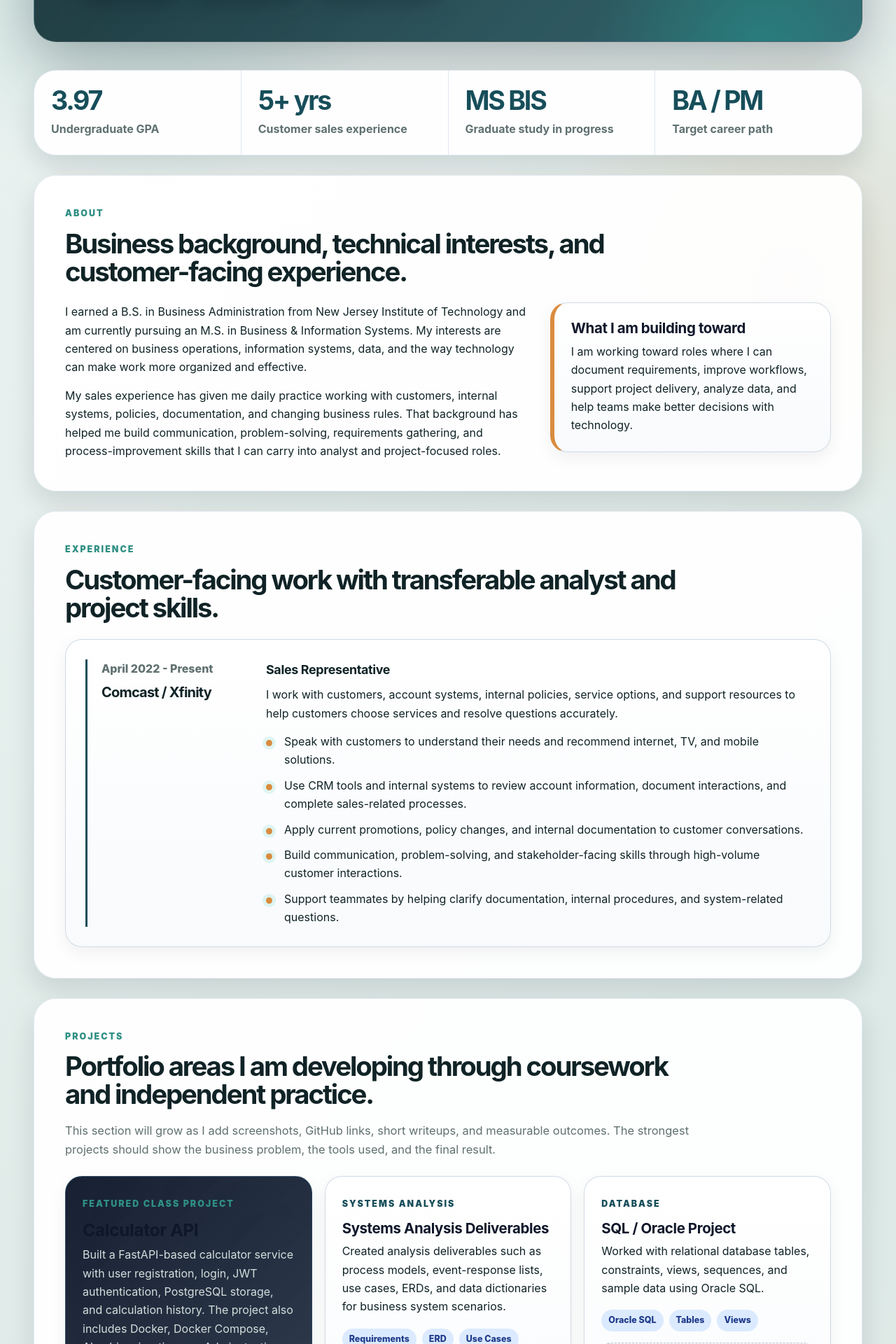
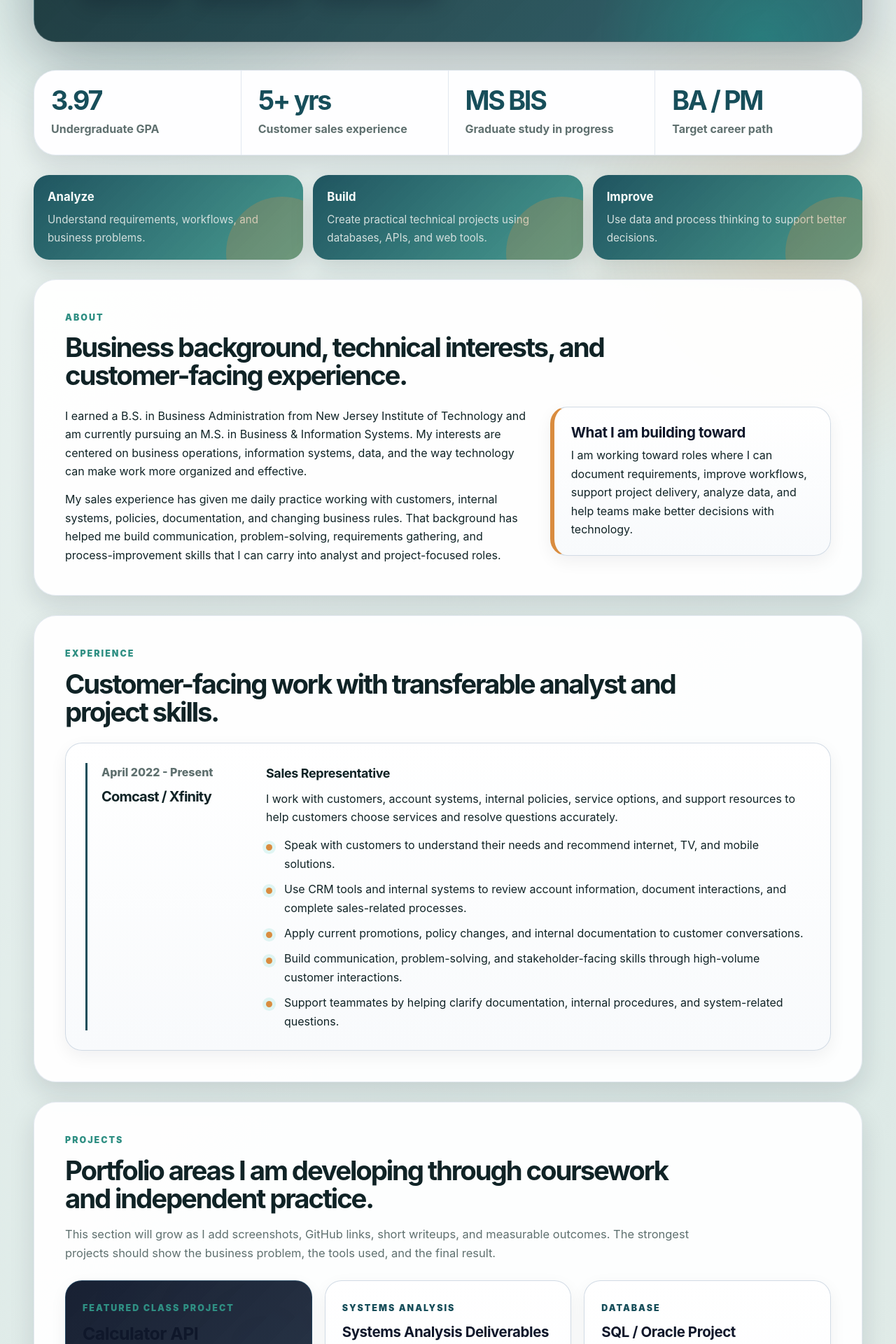
Before and after one commit to jon314159/JonathanCapalbo.me, a Jekyll site: the page index.html, which Jekyll copies as it is, in a window 1280 px wide. Shown: the part 751-2671 px from the top of the page at 70% size. Built offline with Jekyll 4.4.1, drawn with Linux system fonts in a browser that asks for light colours; some of the changed text lies outside the part shown.

Commit message:
Condense coursework and add dynamic styling

```diff
--- a/index.html
+++ b/index.html
@@ -5,7 +5,7 @@
     <meta name="viewport" content="width=device-width, initial-scale=1.0" />
     <title>Jonathan Capalbo | Business & Information Systems</title>
     <meta name="description" content="Personal website for Jonathan Capalbo, a business graduate and MS Business & Information Systems student focused on business analysis, project management, and technology-enabled process improvement." />
-    <link rel="stylesheet" href="assets/css/style.css?v=6" />
+    <link rel="stylesheet" href="assets/css/style.css?v=7" />
     <style>
       :root {
         --bg: #eef3f1;
@@ -41,25 +39,10 @@
           radial-gradient(circle at top right, rgba(47, 143, 131, 0.28), transparent 28rem);
       }
 
-      .button.primary {
-        background: linear-gradient(135deg, #174e5a, #2f8f83);
-      }
-
-      .button.primary:hover,
-      .button.primary:focus-visible {
-        background: linear-gradient(135deg, #123f49, #26766d);
-      }
-
-      .profile-mark {
-        background: linear-gradient(135deg, #d98c3f, #f3d19b);
-        color: #2b1a0d;
-      }
-
-      .stats-strip strong,
-      .card-kicker,
-      .course-code {
-        color: #174e5a;
-      }
+      .button.primary { background: linear-gradient(135deg, #174e5a, #2f8f83); }
+      .button.primary:hover, .button.primary:focus-visible { background: linear-gradient(135deg, #123f49, #26766d); }
+      .profile-mark { background: linear-gradient(135deg, #d98c3f, #f3d19b); color: #2b1a0d; }
+      .stats-strip strong, .card-kicker, .course-code { color: #174e5a; }
 
       .cta-section {
         background:
@@ -67,77 +50,66 @@
           radial-gradient(circle at top right, rgba(255, 255, 255, 0.2), transparent 20rem);
       }
 
-      @media (min-width: 1280px) {
-        header,
-        main,
-        footer {
-          width: min(1480px, calc(100% - 96px));
-        }
-
-        .hero-split {
-          grid-template-columns: minmax(0, 1.55fr) minmax(360px, 0.85fr);
-        }
-
-        .hero-copy > p:not(.tagline):not(.eyebrow),
-        .tagline,
-        .section-heading {
-          max-width: 920px;
-        }
-
-        .two-column {
-          grid-template-columns: minmax(0, 1.25fr) minmax(360px, 0.75fr);
-        }
-
-        .project-grid {
-          grid-template-columns: repeat(12, 1fr);
-        }
-
-        .featured-card {
-          grid-column: span 8;
-        }
-
-        .project-card {
-          grid-column: span 4;
-        }
+      .dynamic-strip {
+        display: grid;
+        grid-template-columns: repeat(3, 1fr);
+        gap: 14px;
+        margin: 28px 0;
       }
 
-      @media (min-width: 1700px) {
-        header,
-        main,
-        footer {
-          width: min(1640px, calc(100% - 128px));
-        }
+      .dynamic-item {
+        position: relative;
+        overflow: hidden;
+        padding: 18px 20px;
+        border-radius: 22px;
+        color: #f7fbfa;
+        background: linear-gradient(135deg, rgba(23, 78, 90, 0.96), rgba(47, 143, 131, 0.86));
+        box-shadow: 0 14px 34px rgba(16, 35, 38, 0.14);
+      }
 
-        .hero {
-          padding: clamp(52px, 5vw, 84px);
-        }
+      .dynamic-item::after {
+        content: "";
+        position: absolute;
+        right: -50px;
+        bottom: -70px;
+        width: 160px;
+        height: 160px;
+        border-radius: 50%;
+        background: rgba(217, 140, 63, 0.25);
+      }
 
-        section {
-          padding: clamp(38px, 3.5vw, 58px);
-        }
+      .dynamic-item strong {
+        display: block;
+        font-size: 1.05rem;
+        margin-bottom: 4px;
+      }
+
+      .dynamic-item span {
+        color: #d3dfdd;
+        font-size: 0.95rem;
       }
 
       .course-grid {
         display: grid;
-        grid-template-columns: repeat(auto-fit, minmax(280px, 1fr));
+        grid-template-columns: repeat(3, 1fr);
         gap: 16px;
       }
 
       .course-card {
-        padding: 20px;
+        padding: 22px;
         border: 1px solid rgba(95, 112, 111, 0.22);
-        border-radius: 20px;
+        border-radius: 22px;
         background: linear-gradient(180deg, #ffffff, #f7faf8);
         box-shadow: 0 8px 22px rgba(16, 35, 38, 0.05);
+        transition: transform 180ms ease, box-shadow 180ms ease;
       }
 
-      .course-card h3 {
-        margin-bottom: 10px;
+      .course-card:hover {
+        transform: translateY(-4px);
+        box-shadow: 0 18px 38px rgba(16, 35, 38, 0.12);
       }
 
-      .course-card p {
-        color: #5f706f;
-      }
+      .course-card p { color: #5f706f; }
 
       .course-list {
         display: flex;
@@ -154,6 +126,52 @@
         color: #174e5a;
         font-size: 0.82rem;
         font-weight: 800;
+      }
+
+      .project-card, .skill-column, .education-card, .course-card, .timeline-card, .callout-card, .stats-strip div {
+        transition: transform 180ms ease, box-shadow 180ms ease, border-color 180ms ease;
+      }
+
+      .project-card:hover, .skill-column:hover, .education-card:hover, .stats-strip div:hover {
+        transform: translateY(-4px);
+      }
+
+      .hero-copy, .hero-panel, section {
+        animation: riseIn 550ms ease both;
+      }
+
+      main section:nth-of-type(2) { animation-delay: 80ms; }
+      main section:nth-of-type(3) { animation-delay: 140ms; }
+      main section:nth-of-type(4) { animation-delay: 200ms; }
+      main section:nth-of-type(5) { animation-delay: 260ms; }
+
+      @keyframes riseIn {
+        from { opacity: 0; transform: translateY(16px); }
+        to { opacity: 1; transform: translateY(0); }
+      }
+
+      @media (min-width: 1280px) {
+        header, main, footer { width: min(1480px, calc(100% - 96px)); }
+        .hero-split { grid-template-columns: minmax(0, 1.55fr) minmax(360px, 0.85fr); }
+        .hero-copy > p:not(.tagline):not(.eyebrow), .tagline, .section-heading { max-width: 920px; }
+        .two-column { grid-template-columns: minmax(0, 1.25fr) minmax(360px, 0.75fr); }
+        .project-grid { grid-template-columns: repeat(12, 1fr); }
+        .featured-card { grid-column: span 8; }
+        .project-card { grid-column: span 4; }
+      }
+
+      @media (min-width: 1700px) {
+        header, main, footer { width: min(1640px, calc(100% - 128px)); }
+        .hero { padding: clamp(52px, 5vw, 84px); }
+        section { padding: clamp(38px, 3.5vw, 58px); }
+      }
+
+      @media (max-width: 920px) {
+        .dynamic-strip, .course-grid { grid-template-columns: 1fr; }
+      }
+
+      @media (prefers-reduced-motion: reduce) {
+        *, *::before, *::after { animation: none !important; transition: none !important; }
       }
     </style>
   </head>
@@ -200,6 +218,12 @@
         <div><strong>MS BIS</strong><span>Graduate study in progress</span></div>
         <div><strong>BA / PM</strong><span>Target career path</span></div>
       </section>
+
+      <div class="dynamic-strip" aria-label="Focus areas">
+        <div class="dynamic-item"><strong>Analyze</strong><span>Understand requirements, workflows, and business problems.</span></div>
+        <div class="dynamic-item"><strong>Build</strong><span>Create practical technical projects using databases, APIs, and web tools.</span></div>
+        <div class="dynamic-item"><strong>Improve</strong><span>Use data and process thinking to support better decisions.</span></div>
+      </div>
 
       <section id="about" class="section-feature">
         <div class="section-heading"><p class="eyebrow">About</p><h2>Business background, technical interests, and customer-facing experience.</h2></div>
@@ -251,12 +275,11 @@
       </section>
 
       <section id="coursework">
-        <div class="section-heading"><p class="eyebrow">Coursework</p><h2>Selected relevant coursework.</h2><p>Instead of listing every class, this section highlights the coursework most directly connected to business analysis, information systems, analytics, operations, and project work.</p></div>
+        <div class="section-heading"><p class="eyebrow">Coursework</p><h2>Selected relevant coursework.</h2><p>Kept concise to avoid reading like a transcript. These are the courses most directly connected to analyst, information systems, and project-focused roles.</p></div>
         <div class="course-grid">
-          <div class="course-card"><h3>Information Systems & Development</h3><p>Courses focused on systems, databases, web development, and technical business tools.</p><div class="course-list"><span>Web Systems Development</span><span>Enterprise Database Management</span><span>System Analysis and Design</span><span>Database Systems for Managers</span><span>Intro to Management Information Systems</span></div></div>
-          <div class="course-card"><h3>Analytics & Decision Support</h3><p>Courses focused on using data, tools, and structured analysis to support better decisions.</p><div class="course-list"><span>Business Data Analytics</span><span>Data Analytics for Information Systems</span><span>Decision Support Tools</span><span>Business Operations Management & Analytics</span><span>Business Research Methods</span></div></div>
-          <div class="course-card"><h3>Management & Strategy</h3><p>Courses focused on project work, organizations, innovation, and business strategy.</p><div class="course-list"><span>Project Management for Managers</span><span>Managing Technology & Innovation</span><span>Business Policy</span><span>Organizational Behavior</span><span>Financial Statement Analysis</span></div></div>
-          <div class="course-card"><h3>Entrepreneurship</h3><p>Courses focused on venture creation, startup strategy, and business model development.</p><div class="course-list"><span>Intro to Entrepreneurship</span><span>Financing New Venture</span><span>Entrepreneurial Strategy</span><span>Lean Startup Accelerator</span></div></div>
+          <div class="course-card"><h3>Information Systems</h3><p>Systems, databases, and web-focused coursework.</p><div class="course-list"><span>Web Systems Development</span><span>Enterprise Database Management</span><span>System Analysis and Design</span></div></div>
+          <div class="course-card"><h3>Analytics & Operations</h3><p>Data, decision support, and business operations coursework.</p><div class="course-list"><span>Business Data Analytics</span><span>Data Analytics for Information Systems</span><span>Business Operations Management & Analytics</span></div></div>
+          <div class="course-card"><h3>Project & Management</h3><p>Coursework connected to project work, organizations, and technology strategy.</p><div class="course-list"><span>Project Management for Managers</span><span>Managing Technology & Innovation</span><span>Organizational Behavior</span></div></div>
         </div>
       </section>
 
```
Also changed, not shown: other parts of index.html (+1 -3 lines).
